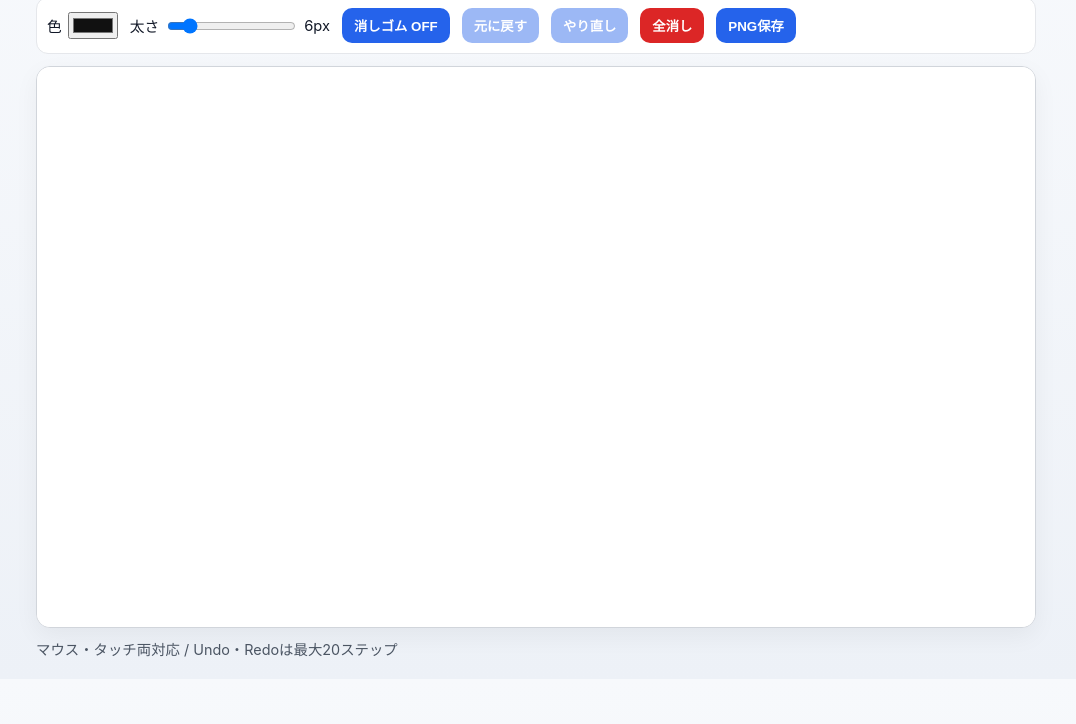
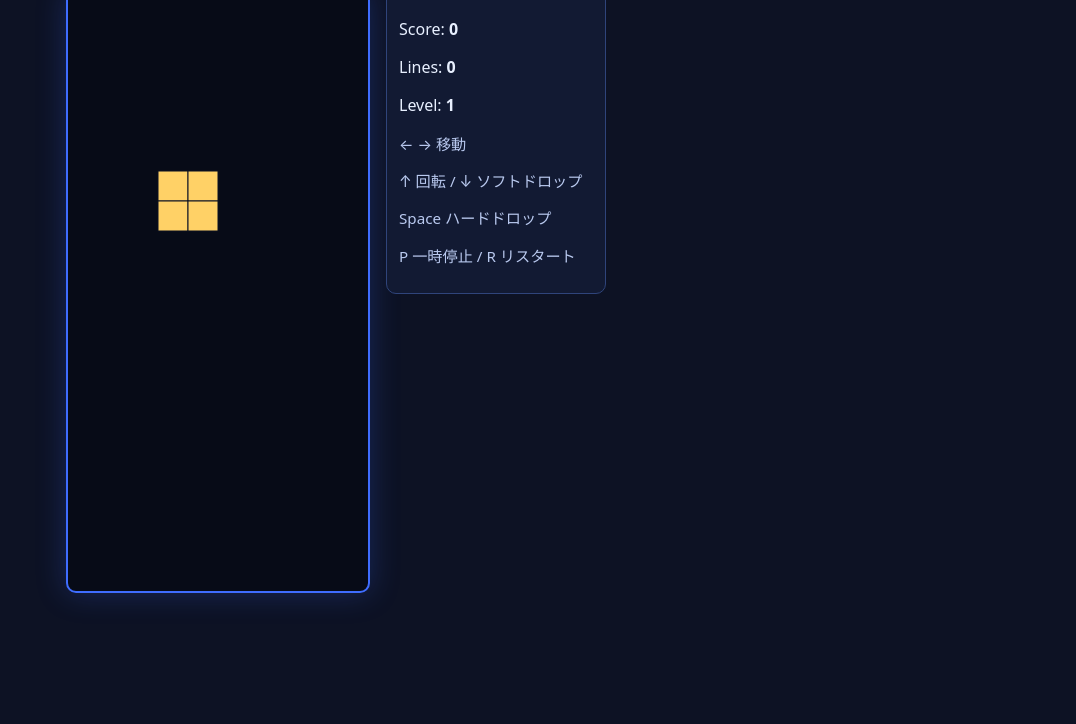
Before and after one commit to ruiname1218/repo_for_openclaw, a plain HTML site: page apps/vibe-app/index.html in a window 1280 px wide. Shown: the part 76-800 px from the top of the page, without its empty margins (104-1180 px from the left). Drawn offline with Linux system fonts and the light colour scheme.

Commit message:
deploy: tetris-live -> vibe-app

```diff
--- a/apps/vibe-app/app.js
+++ b/apps/vibe-app/app.js
@@ -1,187 +1,139 @@
-const canvas = document.getElementById("drawingCanvas");
-const ctx = canvas.getContext("2d");
+const canvas = document.getElementById('game');
+const ctx = canvas.getContext('2d');
+const scoreEl = document.getElementById('score');
+const linesEl = document.getElementById('lines');
+const levelEl = document.getElementById('level');
 
-const colorPicker = document.getElementById("colorPicker");
-const brushSize = document.getElementById("brushSize");
-const brushSizeValue = document.getElementById("brushSizeValue");
-const eraserBtn = document.getElementById("eraserBtn");
-const undoBtn = document.getElementById("undoBtn");
-const redoBtn = document.getElementById("redoBtn");
-const clearBtn = document.getElementById("clearBtn");
-const downloadBtn = document.getElementById("downloadBtn");
+const COLS = 10, ROWS = 20, SIZE = 30;
+const COLORS = ['#000','#5cc8ff','#ffd166','#b197fc','#7ae582','#ff6b6b','#fca311','#9ef01a'];
+const SHAPES = [
+  [],
+  [[1,1,1,1]],                 // I
+  [[2,2],[2,2]],               // O
+  [[0,3,0],[3,3,3]],           // T
+  [[0,4,4],[4,4,0]],           // S
+  [[5,5,0],[0,5,5]],           // Z
+  [[6,0,0],[6,6,6]],           // J
+  [[0,0,7],[7,7,7]],           // L
+];
 
-const MAX_HISTORY = 20;
-let drawing = false;
-let isEraser = false;
-let lastX = 0;
-let lastY = 0;
+let board, piece, nextDrop, dropInterval, score, lines, level, over, paused;
 
-const undoStack = [];
-const redoStack = [];
+function reset(){
+  board = Array.from({length: ROWS}, () => Array(COLS).fill(0));
+  score = 0; lines = 0; level = 1; over = false; paused = false;
+  dropInterval = 800; nextDrop = performance.now() + dropInterval;
+  spawn();
+  updateHUD();
+}
 
-function resizeCanvas() {
-  const ratio = window.devicePixelRatio || 1;
-  const rect = canvas.getBoundingClientRect();
+function randPiece(){
+  const type = 1 + (Math.random()*7|0);
+  return { x: 3, y: 0, shape: SHAPES[type].map(r=>[...r]) };
+}
 
-  const prevImage = ctx.getImageData(0, 0, canvas.width, canvas.height);
-  const prevWidth = canvas.width;
-  const prevHeight = canvas.height;
+function spawn(){
+  piece = randPiece();
+  if (collide(piece.x, piece.y, piece.shape)) over = true;
+}
 
-  canvas.width = Math.floor(rect.width * ratio);
-  canvas.height = Math.floor(rect.height * ratio);
+function collide(px, py, shape){
+  for(let y=0;y<shape.length;y++) for(let x=0;x<shape[y].length;x++){
+    if(!shape[y][x]) continue;
+    const nx = px + x, ny = py + y;
+    if(nx<0 || nx>=COLS || ny>=ROWS) return true;
+    if(ny>=0 && board[ny][nx]) return true;
+  }
+  return false;
+}
 
-  ctx.setTransform(1, 0, 0, 1, 0, 0);
-  ctx.scale(ratio, ratio);
+function merge(){
+  piece.shape.forEach((row,y)=>row.forEach((v,x)=>{ if(v) board[piece.y+y][piece.x+x]=v; }));
+}
 
-  ctx.fillStyle = "#ffffff";
-  ctx.fillRect(0, 0, rect.width, rect.height);
+function rotate(shape){
+  return shape[0].map((_,i)=>shape.map(row=>row[i]).reverse());
+}
 
-  if (prevWidth > 0 && prevHeight > 0) {
-    const temp = document.createElement("canvas");
-    temp.width = prevWidth;
-    temp.height = prevHeight;
-    temp.getContext("2d").putImageData(prevImage, 0, 0);
-    ctx.drawImage(temp, 0, 0, rect.width, rect.height);
+function tryMove(dx,dy){
+  if(!collide(piece.x+dx,piece.y+dy,piece.shape)){ piece.x+=dx; piece.y+=dy; return true; }
+  return false;
+}
+
+function hardDrop(){ while(tryMove(0,1)){} tickLock(); }
+
+function tickLock(){
+  merge();
+  let cleared = 0;
+  for(let y=ROWS-1;y>=0;y--){
+    if(board[y].every(v=>v)){ board.splice(y,1); board.unshift(Array(COLS).fill(0)); cleared++; y++; }
+  }
+  if(cleared){
+    lines += cleared;
+    score += [0,100,300,500,800][cleared] * level;
+    level = 1 + Math.floor(lines/10);
+    dropInterval = Math.max(90, 800 - (level-1)*65);
+  }
+  spawn();
+  updateHUD();
+}
+
+function updateHUD(){ scoreEl.textContent=score; linesEl.textContent=lines; levelEl.textContent=level; }
+
+function drawCell(x,y,v){
+  ctx.fillStyle = COLORS[v];
+  ctx.fillRect(x*SIZE,y*SIZE,SIZE,SIZE);
+  ctx.strokeStyle = '#0a1022';
+  ctx.strokeRect(x*SIZE,y*SIZE,SIZE,SIZE);
+}
+
+function draw(){
+  ctx.clearRect(0,0,canvas.width,canvas.height);
+  board.forEach((row,y)=>row.forEach((v,x)=> v && drawCell(x,y,v)));
+  if(piece){ piece.shape.forEach((row,y)=>row.forEach((v,x)=>{ if(v) drawCell(piece.x+x,piece.y+y,v); })); }
+
+  if(over || paused){
+    ctx.fillStyle='rgba(0,0,0,.55)'; ctx.fillRect(0,0,canvas.width,canvas.height);
+    ctx.fillStyle='#fff'; ctx.textAlign='center'; ctx.font='bold 30px system-ui';
+    ctx.fillText(over?'GAME OVER':'PAUSED', canvas.width/2, canvas.height/2);
+    ctx.font='16px system-ui';
+    ctx.fillText(over?'Rで再スタート':'Pで再開', canvas.width/2, canvas.height/2 + 34);
   }
 }
 
-function getPoint(e) {
-  const rect = canvas.getBoundingClientRect();
-  const clientX = e.touches ? e.touches[0].clientX : e.clientX;
-  const clientY = e.touches ? e.touches[0].clientY : e.clientY;
-  return { x: clientX - rect.left, y: clientY - rect.top };
+function step(now){
+  if(!over && !paused && now >= nextDrop){
+    if(!tryMove(0,1)) tickLock();
+    nextDrop = now + dropInterval;
+  }
+  draw();
+  requestAnimationFrame(step);
 }
 
-function applyBrushStyle() {
-  ctx.lineCap = "round";
-  ctx.lineJoin = "round";
-  ctx.lineWidth = Number(brushSize.value);
-  ctx.strokeStyle = isEraser ? "#ffffff" : colorPicker.value;
-}
-
-function pushHistory() {
-  if (undoStack.length >= MAX_HISTORY) undoStack.shift();
-  undoStack.push(canvas.toDataURL("image/png"));
-  redoStack.length = 0;
-  updateButtons();
-}
-
-function restoreFromDataUrl(dataUrl) {
-  const img = new Image();
-  img.onload = () => {
-    const rect = canvas.getBoundingClientRect();
-    ctx.fillStyle = "#ffffff";
-    ctx.fillRect(0, 0, rect.width, rect.height);
-    ctx.drawImage(img, 0, 0, rect.width, rect.height);
-  };
-  img.src = dataUrl;
-}
-
-function updateButtons() {
-  undoBtn.disabled = undoStack.length <= 1;
-  redoBtn.disabled = redoStack.length === 0;
-}
-
-function startDraw(e) {
-  e.preventDefault();
-  const p = getPoint(e);
-  drawing = true;
-  lastX = p.x;
-  lastY = p.y;
-  applyBrushStyle();
-}
-
-function draw(e) {
-  if (!drawing) return;
-  e.preventDefault();
-  const p = getPoint(e);
-
-  ctx.beginPath();
-  ctx.moveTo(lastX, lastY);
-  ctx.lineTo(p.x, p.y);
-  ctx.stroke();
-
-  lastX = p.x;
-  lastY = p.y;
-}
-
-function stopDraw(e) {
-  if (!drawing) return;
-  e.preventDefault();
-  drawing = false;
-  pushHistory();
-}
-
-brushSize.addEventListener("input", () => {
-  brushSizeValue.textContent = `${brushSize.value}px`;
-});
-
-colorPicker.addEventListener("input", () => {
-  if (isEraser) {
-    isEraser = false;
-    eraserBtn.setAttribute("aria-pressed", "false");
-    eraserBtn.textContent = "消しゴム OFF";
+addEventListener('keydown', e=>{
+  if(e.key==='r' || e.key==='R'){ reset(); return; }
+  if(over) return;
+  if(e.key==='p' || e.key==='P'){ paused=!paused; return; }
+  if(paused) return;
+  if(e.key==='ArrowLeft') tryMove(-1,0);
+  if(e.key==='ArrowRight') tryMove(1,0);
+  if(e.key==='ArrowDown'){ if(tryMove(0,1)) score += 1; updateHUD(); }
+  if(e.key===' '){ e.preventDefault(); hardDrop(); }
+  if(e.key==='ArrowUp'){
+    const r = rotate(piece.shape);
+    if(!collide(piece.x,piece.y,r)) piece.shape = r;
   }
 });
 
-eraserBtn.addEventListener("click", () => {
-  isEraser = !isEraser;
-  eraserBtn.setAttribute("aria-pressed", String(isEraser));
-  eraserBtn.textContent = isEraser ? "消しゴム ON" : "消しゴム OFF";
-});
+function bind(id, fn){
+  const b=document.getElementById(id); if(!b) return;
+  b.addEventListener('click', ()=>{ if(!over && !paused) fn(); });
+}
+bind('left', ()=>tryMove(-1,0));
+bind('right', ()=>tryMove(1,0));
+bind('down', ()=>{ if(tryMove(0,1)) {score+=1; updateHUD();} });
+bind('rot', ()=>{ const r=rotate(piece.shape); if(!collide(piece.x,piece.y,r)) piece.shape=r; });
+bind('drop', hardDrop);
 
-undoBtn.addEventListener("click", () => {
-  if (undoStack.length <= 1) return;
-  const current = undoStack.pop();
-  redoStack.push(current);
-  restoreFromDataUrl(undoStack[undoStack.length - 1]);
-  updateButtons();
-});
-
-redoBtn.addEventListener("click", () => {
-  if (redoStack.length === 0) return;
-  const next = redoStack.pop();
-  undoStack.push(next);
-  restoreFromDataUrl(next);
-  updateButtons();
-});
-
-clearBtn.addEventListener("click", () => {
-  if (!confirm("キャンバスを全消ししますか？")) return;
-  const rect = canvas.getBoundingClientRect();
-  ctx.fillStyle = "#ffffff";
-  ctx.fillRect(0, 0, rect.width, rect.height);
-  pushHistory();
-});
-
-downloadBtn.addEventListener("click", () => {
-  const link = document.createElement("a");
-  link.download = `drawing-${Date.now()}.png`;
-  link.href = canvas.toDataURL("image/png");
-  link.click();
-});
-
-["mousedown", "mousemove", "mouseup", "mouseleave"].forEach((event) => {
-  canvas.addEventListener(event, (e) => {
-    if (event === "mousedown") startDraw(e);
-    if (event === "mousemove") draw(e);
-    if (event === "mouseup" || event === "mouseleave") stopDraw(e);
-  });
-});
-
-["touchstart", "touchmove", "touchend", "touchcancel"].forEach((event) => {
-  canvas.addEventListener(
-    event,
-    (e) => {
-      if (event === "touchstart") startDraw(e);
-      if (event === "touchmove") draw(e);
-      if (event === "touchend" || event === "touchcancel") stopDraw(e);
-    },
-    { passive: false }
-  );
-});
-
-window.addEventListener("resize", resizeCanvas);
-
-resizeCanvas();
-pushHistory();
+reset();
+requestAnimationFrame(step);
--- a/apps/vibe-app/index.html
+++ b/apps/vibe-app/index.html
@@ -2,40 +2,35 @@
 <html lang="ja">
 <head>
   <meta charset="UTF-8" />
-    <meta name="viewport" content="width=device-width, initial-scale=1.0" />
-    <title>お絵描きアプリ</title>
+  <meta name="viewport" content="width=device-width,initial-scale=1" />
+  <title>Tetris Live</title>
   <link rel="stylesheet" href="style.css" />
 </head>
 <body>
-    <main class="app">
-      <h1>🎨 お絵描きアプリ</h1>
-
-      <section class="toolbar" aria-label="描画ツール">
-        <label>
-          色
-          <input type="color" id="colorPicker" value="#111111" />
-        </label>
-
-        <label>
-          太さ
-          <input type="range" id="brushSize" min="1" max="40" value="6" />
-          <span id="brushSizeValue">6px</span>
-        </label>
-
-        <button id="eraserBtn" type="button" aria-pressed="false">消しゴム OFF</button>
-        <button id="undoBtn" type="button">元に戻す</button>
-        <button id="redoBtn" type="button">やり直し</button>
-        <button id="clearBtn" type="button" class="danger">全消し</button>
-        <button id="downloadBtn" type="button">PNG保存</button>
-      </section>
-
-      <section class="canvas-wrap">
-        <canvas id="drawingCanvas" aria-label="お絵描きキャンバス"></canvas>
-      </section>
-
-      <p class="hint">マウス・タッチ両対応 / Undo・Redoは最大20ステップ</p>
+  <main class="wrap">
+    <h1>🧩 Tetris Live</h1>
+    <div class="layout">
+      <canvas id="game" width="300" height="600" aria-label="tetris"></canvas>
+      <aside class="panel">
+        <p>Score: <strong id="score">0</strong></p>
+        <p>Lines: <strong id="lines">0</strong></p>
+        <p>Level: <strong id="level">1</strong></p>
+        <div class="keys">
+          <p>← → 移動</p>
+          <p>↑ 回転 / ↓ ソフトドロップ</p>
+          <p>Space ハードドロップ</p>
+          <p>P 一時停止 / R リスタート</p>
+        </div>
+      </aside>
+    </div>
+    <div class="touch">
+      <button id="left">◀</button>
+      <button id="rot">⟳</button>
+      <button id="right">▶</button>
+      <button id="down">▼</button>
+      <button id="drop">DROP</button>
+    </div>
   </main>
-
   <script src="app.js"></script>
 </body>
 </html>
--- a/apps/vibe-app/style.css
+++ b/apps/vibe-app/style.css
@@ -1,98 +1,11 @@
-* {
-  box-sizing: border-box;
-}
-
-body {
-  margin: 0;
-  font-family: -apple-system, BlinkMacSystemFont, "Segoe UI", Roboto, "Hiragino Sans", "Noto Sans JP", sans-serif;
-  background: linear-gradient(180deg, #f7f9fc 0%, #edf1f7 100%);
-  color: #111827;
-}
-
-.app {
-  width: min(1000px, 96vw);
-  margin: 20px auto;
-}
-
-h1 {
-  margin: 0 0 12px;
-  font-size: clamp(1.2rem, 2.4vw, 1.8rem);
-}
-
-.toolbar {
-  display: flex;
-  flex-wrap: wrap;
-  gap: 8px 12px;
-  align-items: center;
-  background: #ffffff;
-  border: 1px solid #e5e7eb;
-  border-radius: 12px;
-  padding: 10px;
-  margin-bottom: 12px;
-}
-
-.toolbar label {
-  display: inline-flex;
-  align-items: center;
-  gap: 6px;
-  font-size: 0.92rem;
-}
-
-button {
-  border: none;
-  background: #2563eb;
-  color: white;
-  padding: 8px 12px;
-  border-radius: 10px;
-  cursor: pointer;
-  font-weight: 600;
-}
-
-button:hover {
-  filter: brightness(0.95);
-}
-
-button:disabled {
-  opacity: 0.45;
-  cursor: not-allowed;
-}
-
-button[aria-pressed="true"] {
-  background: #0f766e;
-}
-
-button.danger {
-  background: #dc2626;
-}
-
-.canvas-wrap {
-  border: 1px solid #d1d5db;
-  background: #fff;
-  border-radius: 14px;
-  overflow: hidden;
-  box-shadow: 0 8px 24px rgba(0, 0, 0, 0.05);
-}
-
-canvas {
-  display: block;
-  width: 100%;
-  height: min(70vh, 720px);
-  touch-action: none;
-}
-
-.hint {
-  margin-top: 10px;
-  color: #4b5563;
-  font-size: 0.9rem;
-}
-
-@media (max-width: 640px) {
-  .toolbar {
-    gap: 8px;
-  }
-
-  button {
-    padding: 8px 10px;
-    font-size: 0.9rem;
-  }
-}
+*{box-sizing:border-box}
+body{margin:0;background:#0d1224;color:#e8f0ff;font-family:system-ui,-apple-system,sans-serif}
+.wrap{width:min(940px,95vw);margin:14px auto}
+h1{margin:0 0 8px}
+.layout{display:flex;gap:16px;align-items:flex-start;flex-wrap:wrap}
+canvas{background:#070b17;border:2px solid #3f6dff;border-radius:10px;box-shadow:0 0 30px rgba(59,108,255,.25)}
+.panel{background:#121a33;border:1px solid #2f447b;border-radius:10px;padding:12px;min-width:220px}
+.keys{color:#b9c9ef;font-size:.95rem}
+.touch{display:none;grid-template-columns:repeat(5,1fr);gap:8px;margin-top:10px}
+.touch button{padding:12px;border:0;border-radius:10px;background:#2d5fff;color:#fff;font-weight:800}
+@media (max-width:760px){.touch{display:grid}}
```
Also changed, not shown: apps/vibe-app/README.md. Lines whose indentation alone changed are shown as unchanged.
